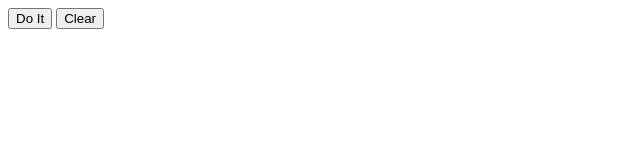
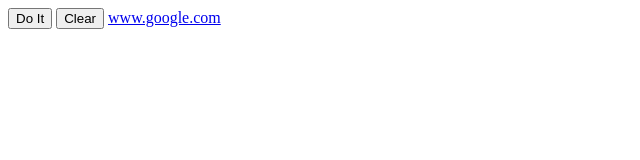
Before and after one commit to amarnathajay/sushant, a plain HTML site: page index.html in a window 1280 px wide. Shown: the whole page, without its empty margins (0-640 px from the left). Drawn offline with Linux system fonts and the light colour scheme.

Commit message:
First Commit

```diff
--- a/index.html
+++ b/index.html
@@ -6,6 +6,7 @@
 <body>
 	<button id="silly">Do It</button>
 	<button id="clear">Clear</button>
+	<a href="#" onclick="window.open('http://www.google.com', '_system');">www.google.com</a>
 	<div id="results"></div>
 
 	<script type="text/javascript" src = "js/zepto.min.js"></script>
```
